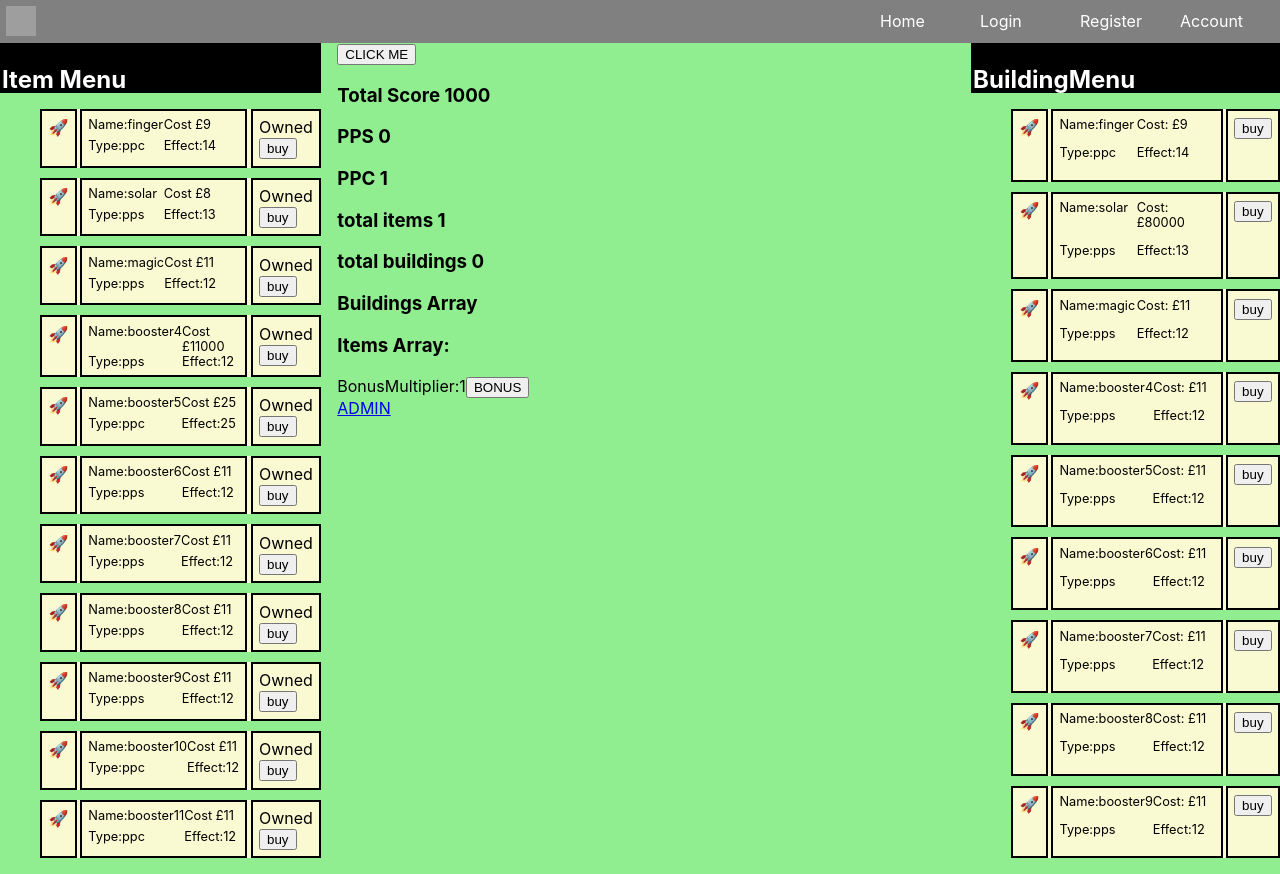
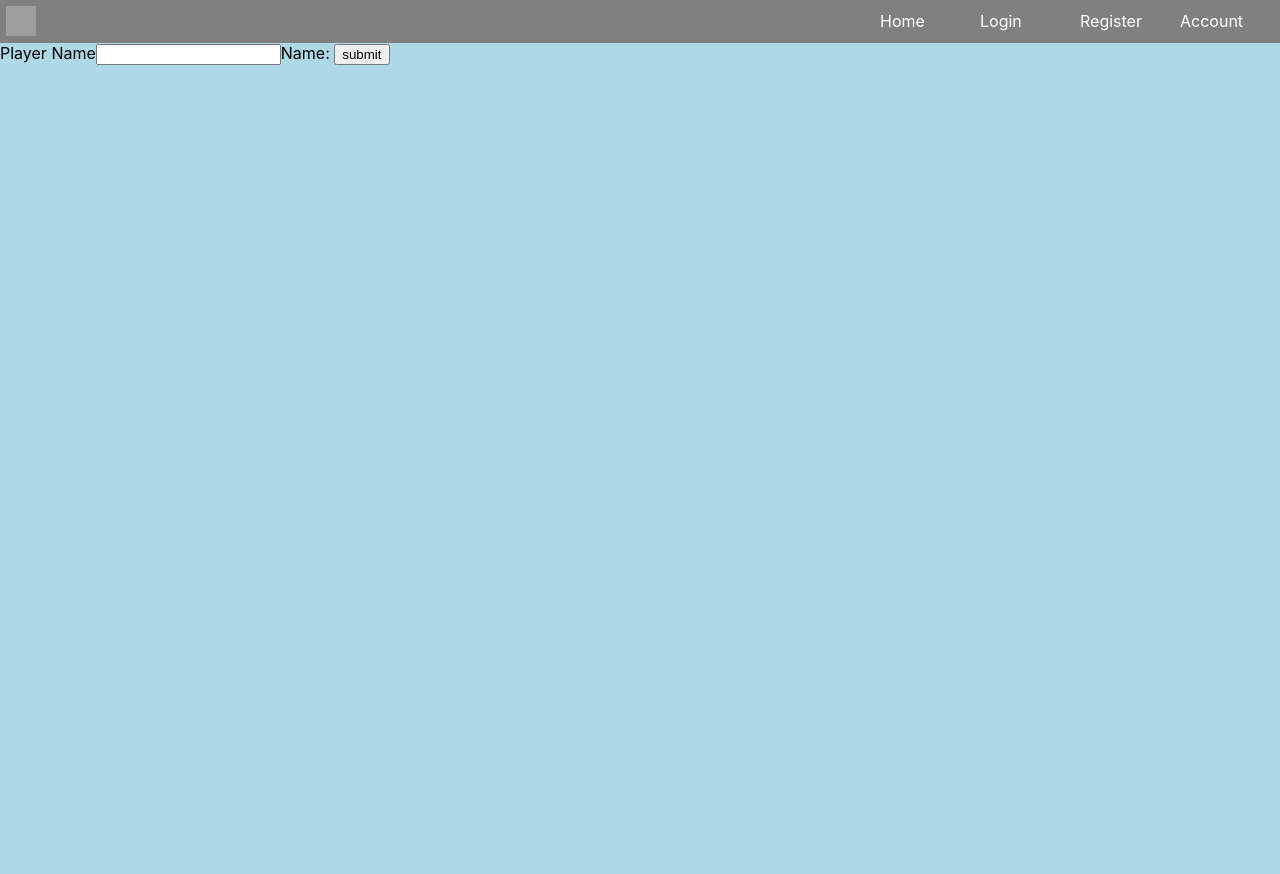
Before and after one commit to webdesignsbytom/bio-clicker-idle-game, a React (Create React App) app in the folder client/: page / in a window 1280 px wide. After the commit the page ends 800 px from the top, so only its background shows below. Built offline with nearby package versions, Linux system fonts and the light colour scheme; grey boxes are pictures that could not be loaded.

Commit message:
name input before play

```diff
--- a/client/src/components/game/Game.jsx
+++ b/client/src/components/game/Game.jsx
@@ -12,6 +12,8 @@ function Game() {
   const { playerCharacter, setPlayerCharacter } = useContext(GameContext);
 
   const [startTimer, setStartTimer] = useState(false);
+  const [pickedName, setPickedName] = useState(false);
+  const [playerName, setPlayerName] = useState('')
 
   console.log('loaded');
 
@@ -40,9 +42,21 @@ function Game() {
     playerCharacter.ppc,
   ]);
 
+  const handleChange = (event) => {
+      const { value } = event.target;
+
+      setPlayerName(value);
+  }
+
+  const handleSubmit = (event) => {
+    event.preventDefault();
+    setPickedName(!pickedName)
+  }
+
   return (
     <>
       <Nav />
+      {pickedName ? (
       <div className='game__container'>
         <ItemMenu />
 
@@ -78,6 +92,15 @@ function Game() {
 
         <BuildingMenu />
       </div>
+      ) : (
+        <div>
+          <label htmlFor="playerName">Player Name</label>
+          <input type="text" name='playerName' onChange={handleChange}/>
+          <span>Name: {playerName}</span>
+          <input type="submit" value="submit" onClick={handleSubmit}/>
+        </div>
+      )
+      }
     </>
   );
 }
--- a/client/src/context/GameContext.jsx
+++ b/client/src/context/GameContext.jsx
@@ -6,6 +6,7 @@ export const GameContext = React.createContext();
 const GameContextProvider = ({ children }) => {
   // player
   const [playerCharacter, setPlayerCharacter] = useState({
+    name: '',
     pps: 0,
     ppc: 1,
     totalScore: 1000,
```
Also changed, not shown: client/src/components/createCharacter/CreateCharacter.jsx (added, +9 -0 lines).
